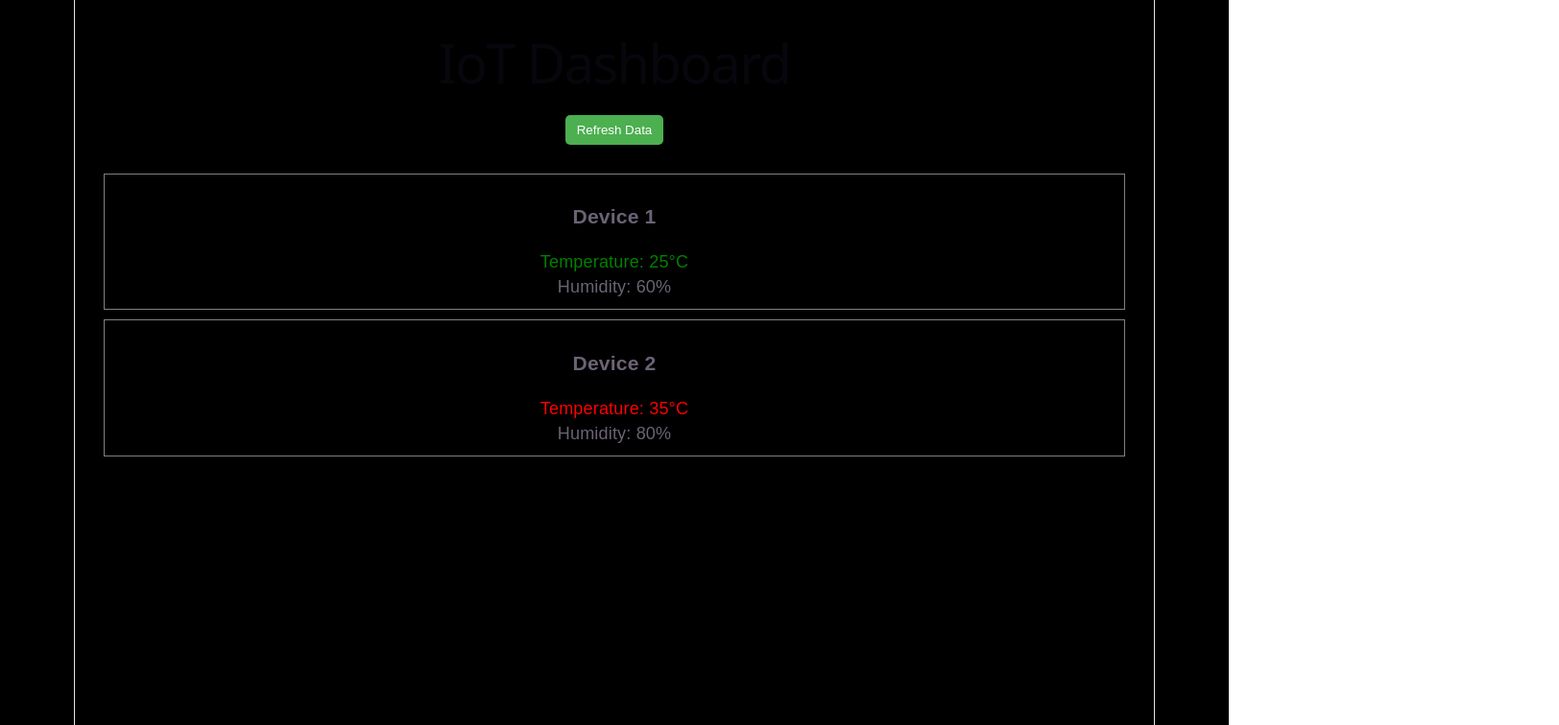
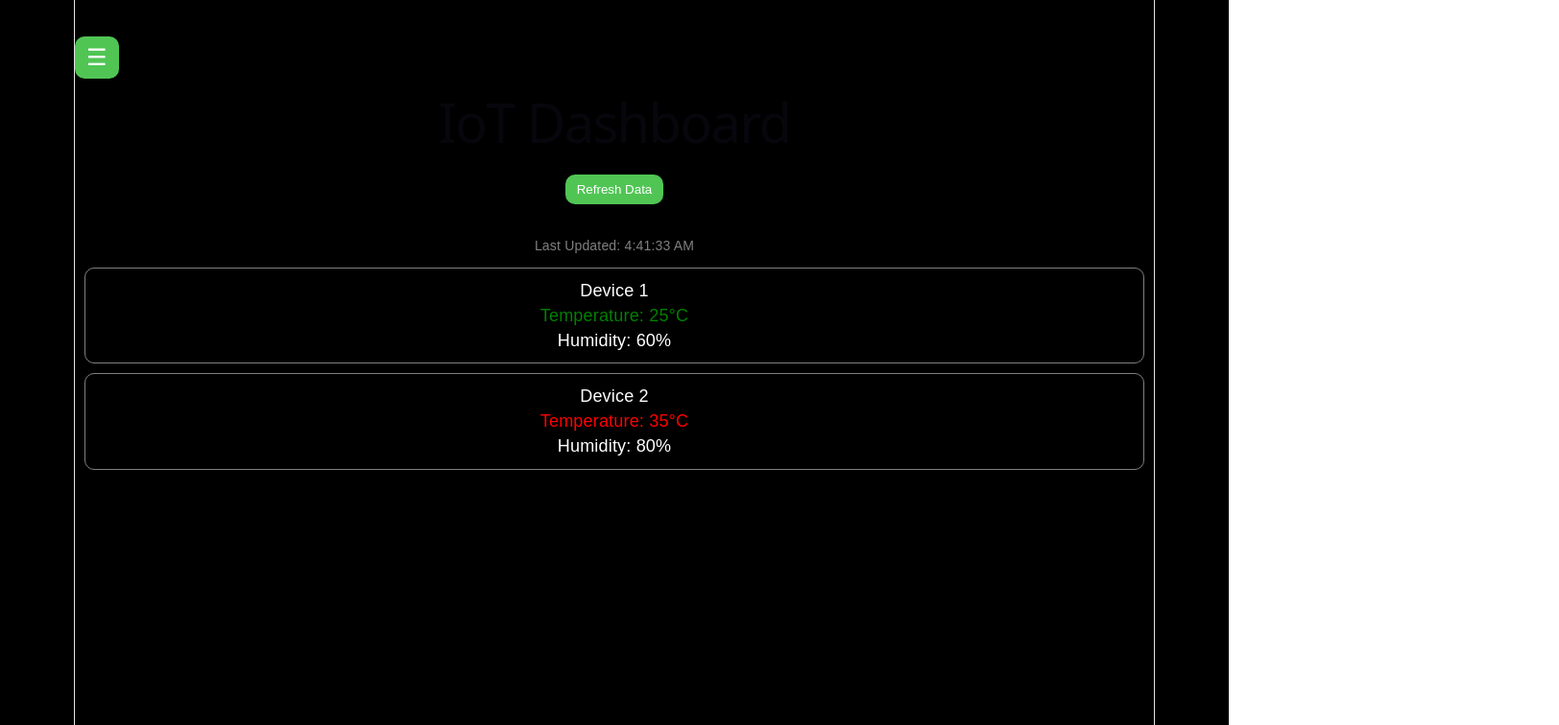
Before and after one commit to ArpitU/React-Projects, a React (Vite) app: page / in a window 1280 px wide. Shown: the top 756 px of the page at 96% size, 1624 px wide, since content can reach past the window. Built offline with nearby package versions, Linux system fonts and the light colour scheme.

Commit message:
Initial commit

```diff
--- a/src/App.css
+++ b/src/App.css
@@ -26,12 +26,63 @@ button {
   margin-top: 10px;
   padding: 8px 12px;
   border: none;
-  background: #4caf50;
+  background: #50c554;
   color: white;
-  border-radius: 5px;
+  border-radius: 10px;
+  cursor: pointer;
+}
+.device-card {
+  border: 1px solid gray;
+  margin: 10px;
+  padding: 10px;
+  border-radius: 10px;
+  background: black;
+  transition: transform 0.2s, box-shadow 0.2s;
+}
+.device-card:hover {
+transform: scale(1.02);
+}
+
+.sidebar {
+  position: fixed;
+  top: 0;
+  left: -250px;
+  width: 250px;
+  height: 100vh;
+  background-color: black;
+  color: white;
+  padding: 20px;
+  transition: 0.3s;
+}
+
+.sidebar.active {
+  left: 0;
+}
+
+.sidebar ul {
+  list-style: none;
+  padding: 0;
+}
+
+.sidebar li {
+  margin: 20px 0;
+  cursor: pointer;
+  font-size: 18px;
+}
+
+.menu-btn {
+  font-size: 24px;
+  margin-top: 1cm;
+  margin-right: 1500px;
   cursor: pointer;
 }
 
+.time {
+  margin-top: 10px;
+  font-size: 14px;
+  color: gray;
+}
 button:hover {
+  transform: translate3d(0px, -2px, 0px);
   background: #388e3c;
 }
--- a/src/App.jsx
+++ b/src/App.jsx
@@ -2,6 +2,8 @@ import './App.css';
 import { useState } from "react";
 
 function App() {
+
+  const [open, setOpen] = useState(false);
 
   const [devices, setDevices] = useState([
     { id: 'Device 1', temperature: 25, humidity: 60 },
@@ -17,6 +19,8 @@ function App() {
     setDevices(newDevices);
   }
 
+  console.log(devices);
+
   function refresh() {
     const newDevices = devices.map(device => ({
       ...device,
@@ -28,28 +32,43 @@ function App() {
   }
 
   return (
-    <div style={{ textAlign: "center", padding: "20px" }}>
+
+    <div>
+
+      {/* Sidebar Button */}
+      <button className="menu-btn" onClick={() => setOpen(!open)}>
+        ☰
+      </button>
+
+
+      <div className={open ? "sidebar active" : "sidebar"}>
+        <h2>Dashboard Menu</h2>
+
+        <ul>
+        <li>Devices</li>
+        </ul>
+      </div>
+
+      {/* Main Content */}
+      <div className="h1">
         <h1>IoT Dashboard</h1>
 
         <button onClick={refresh} style={{ marginBottom: "20px" }}>
           Refresh Data
         </button>
 
+        <p className='time'>
+          Last Updated: {new Date().toLocaleTimeString()}
+        </p>
+
         {devices.map((device, index) => (
-        <div
-          key={index}
-          style={{
-            border: "1px solid gray",
-            margin: "10px",
-            padding: "10px"
-          }}
-        >
-          <h3>{device.id}</h3>
+          <div className='device-card' key={index}>
 
+            <div className='h3'>{device.id}</div>
 
             <p
               style={{
-              color: device.temperature < 30 ? "green" : "red"  // terniary operator to set color based on temperature
+                color: device.temperature < 30 ? "green" : "red"
               }}
             >
               Temperature: {device.temperature}°C
@@ -57,9 +76,10 @@ function App() {
 
             <p>Humidity: {device.humidity}%</p>
 
-
           </div>
         ))}
+      </div>
+
     </div>
   );
 }
```
Lines whose indentation alone changed are shown as unchanged.
